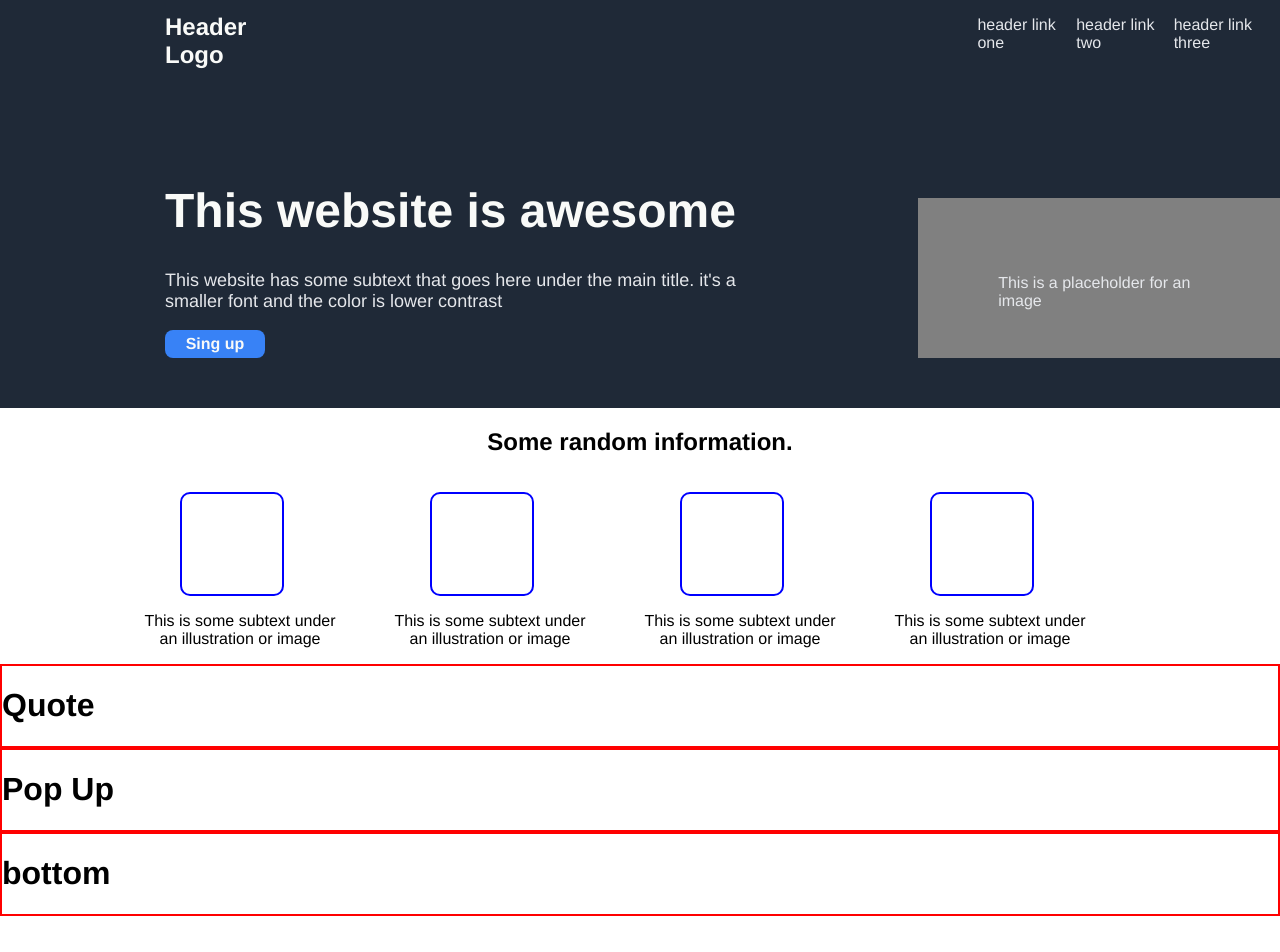
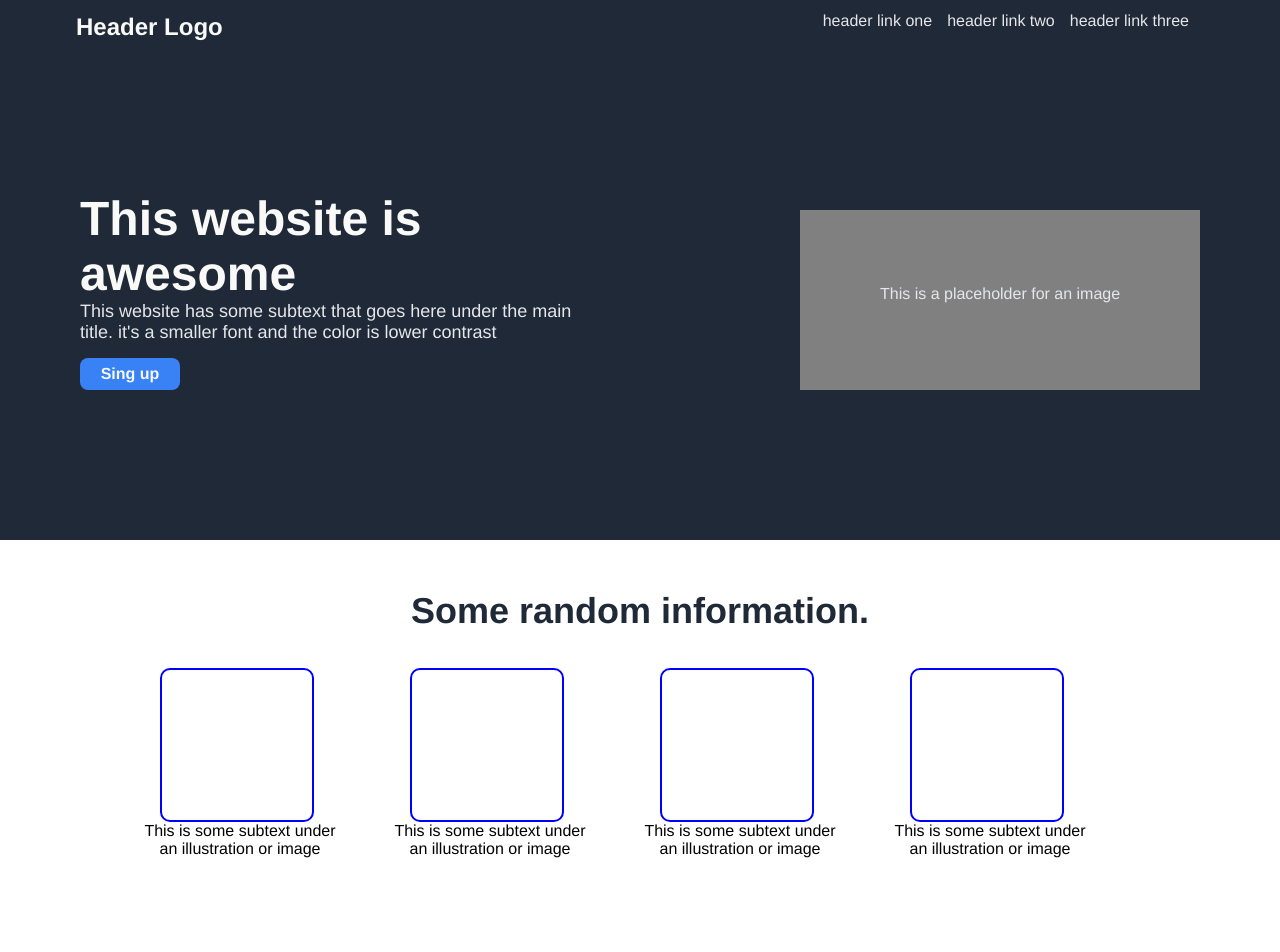
Before and after one commit to RaulPena00/Odin-LandPage, a plain HTML site: page index.html in a window 1280 px wide. Shown: the top 952 px of the page. Before the commit the page ends 916 px from the top, so only its background shows below. Drawn offline with Linux system fonts and the light colour scheme.

Commit message:
Added Info, quote, popup and bottom. html and css.

```diff
--- a/index.html
+++ b/index.html
@@ -8,7 +8,7 @@
     <link rel="stylesheet" href="style.css">
 </head>
 <body>
-    <div class="main-container">
+    <main>
         <div class="container-head">
                 <h4>Header Logo</h4>
                 <p><a href="">header link one</a></p>
@@ -28,7 +28,7 @@
         </div>
 
         <div class="info-container">
-            <h2>Some random information.</h2>
+            <h2>Some random information.</h2><br><br>
             <div class="boxes-container">
                 <div>
                     <p class="box"></p>
@@ -49,24 +49,36 @@
             </div>
         </div>
 
-        <div class="container">
-            <div>
-                <h1>Quote</h1>
+        <div class="quote-container">
+            <div class="quote">
+                <p class="quote-ita">
+                    <em>
+                        This is an inspiring quote, or a testimonial from a customer. Maybe it's just filing up space, or maybe people will actually read it. Who knows?
+                        All I know is that it looks nice.
+                    </em>
+                </p>
+                <h3 class="quote-author"><b>-Thor, God of Thunder</b></h3>
             </div>
         </div>
 
-        <div class="container">
-            <div>
-                <h1>Pop Up</h1>
+        <div class="popup-container">
+            <div class="popup">
+                <div>
+                    <h4>Call to action! It's time!</h4>
+                    <p>Sign up for our product by clicking that button over there!</p>
+                </div>
+                <div>
+                    <button>Sign up</button>
+                </div>
             </div>
         </div>
 
-        <div class="container">
+        <div class="bottom">
             <div>
-                <h1>bottom</h1>
+                <h5>Copyright @ The Odin Project 2022</h5>
             </div>
         </div>
-    </div>
+    </main>
 
 </body>
 </html>
--- a/style.css
+++ b/style.css
@@ -1,15 +1,21 @@
 *{
     font-family: 'Franklin Gothic Medium', 'Arial Narrow', Arial, sans-serif;
+    padding:0%;
+    margin:0%;
 }
 
-body{
-    margin:0%
+html,
+body {
+  margin: 0;
+  height: 100%;
+  width: 100%;
 }
 
-.main-container{
+main{
     display: flex;
     flex-direction: column;
-    margin:0%;
+    height: 100%;
+    width: 100%;
 }
 
 /*Head start*/
@@ -17,14 +23,14 @@ body{
 .container-head{
     display: flex;
     flex-direction: row;
-    align-items: flex-start;
+    align-items: center;
+    justify-content: center;
     background-color: #1F2937;
-    padding-bottom: 50px;
+    padding-bottom: 150px;
 }
 
 .container-head h4{
-    margin-right:700px;
-    margin-left: 165px;
+    margin-right:600px;
     margin-top: 13px;
     font-size: 24px;
     color: #F9FAF8;
@@ -41,14 +47,14 @@ body{
     display: flex;
     flex-direction: row;
     background-color: #1F2937;
-    padding-bottom: 50px;
+    padding-bottom: 150px;
     align-items: flex-end;
+    justify-content: center;
 }
 
 .content-container{
-    width: 700px;
-    margin-right:120px;
-    margin-left: 165px;
+    width: 500px;
+    margin-right:220px;
 }
 
 .container-presentation h1{
@@ -59,11 +65,12 @@ body{
 .container-presentation .subtext{
     font-size: 18px;
     color:#E5E7EB;
+    padding-bottom: 15px;
 }
 
 .container-presentation button{
     width: 100px;
-    height: 28px;
+    height: 32px;
     border-radius: 8px;
     color: #f9faf8;
     background-color: #3882F6;
@@ -72,12 +79,12 @@ body{
 .container-presentation .img-place{
     background-color: gray;
     color:#E5E7EB;
-    height: 160px;
+    height: 180px;
     width: 400px;
 }
 
 .img-place p{
-    padding: 60px;
+    padding-top: 75px;
     padding-left:80px;
 }
 
@@ -87,9 +94,14 @@ body{
     display: flex;
     flex-direction: column;
     justify-content: space-around;
+    padding-top: 50px;
+    padding-bottom: 150px;
 }
 
 .info-container h2{
+    font-size: 36px;
+    font-weight: bolder;
+    color: #1F2937;
     align-self: center;
     justify-self: center;
 }
@@ -109,18 +121,77 @@ body{
 
 .box{
     border: 2px solid blue;
-    height: 100px;
-    width: 100px;
-    margin-left:40px;
+    height: 150px;
+    width: 150px;
+    margin-left:20px;
     border-radius: 10px;
     margin-right: 30px;
 }
 
+/*Quote start*/
+
+.quote-container{
+    display: flex;
+    justify-content: center;
+    align-items: center;
+    background-color: #E5E7EB;
+    padding-top: 100px;
+    padding-bottom: 100px;
+}
+
+.quote{
+    margin-left: 350px;
+    margin-right:350px;
+}
+
+.quote .quote-ita{
+    font-size: 36px;
+}
+
+.quote .quote-author{
+    text-align: end;
+}
+/*pop up start*/
+.popup-container{
+    display: flex;
+    justify-content: center;
+    align-items: center;
+    padding: 100px;
+}
+
+.popup-container button{
+    width: 100px;
+    height: 32px;
+    border-radius: 8px;
+    color: #f9faf8;
+    background-color: #3882F6;
+    border: 1px solid #f9faf8;
+    margin-right: 50px;
+}
+
+
+.popup{
+    display: flex;
+    background-color: #3882F6;
+    color: #f9faf8;
+    padding: 50px;
+    border-radius: 15px;
+    flex-wrap: wrap;
+}
+
+.popup p{
+    margin-right: 450px;
+}
 
 
 
-.container{
-    border: 2px solid red;
+/*Bottom start*/
+.bottom{
+    text-align: center;
+    color:#E5E7EB;
+    background-color: #1F2937;
+    padding-top: 25px;
+    padding-bottom: 25px;
 }
 
 
```
